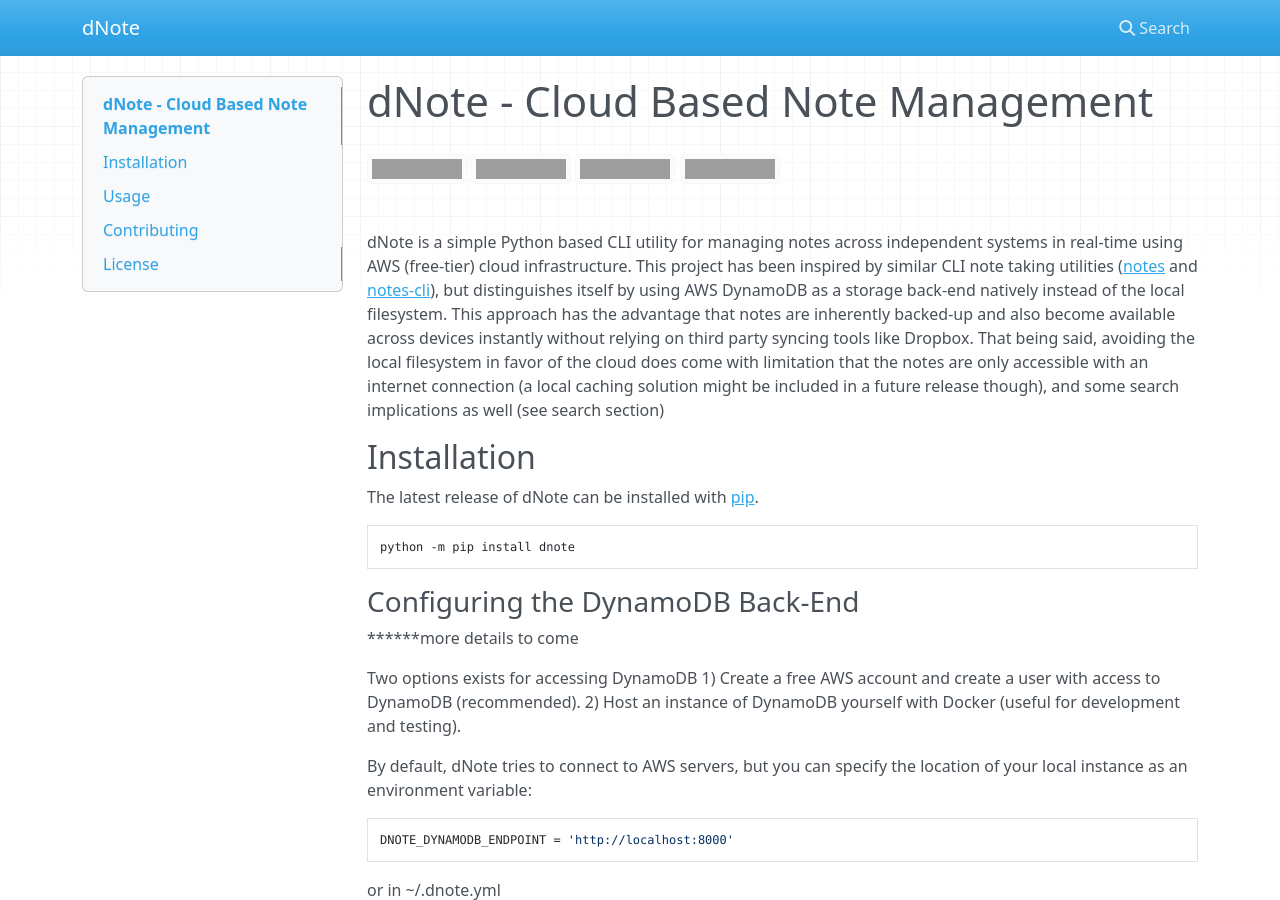
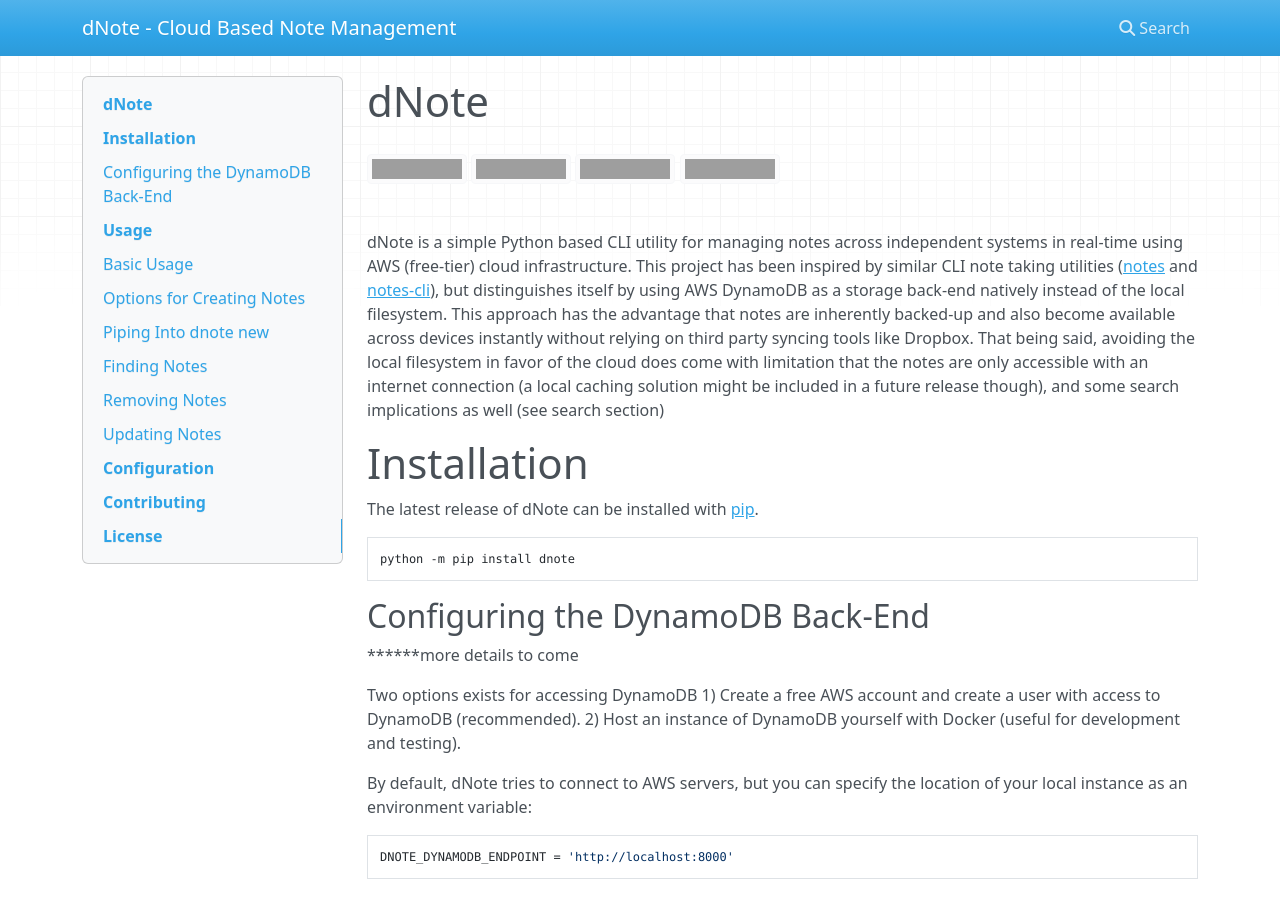
Before and after one commit to yetisir/cnote, an MkDocs documentation site: the page built from docs/index.md, in a window 1280 px wide and 900 px high, cut to the strip 0-900 px from the top of the window. Built offline with MkDocs 1.6.1, drawn with Linux system fonts in a browser that asks for light colours; nearby versions of some CDN libraries; some of the changed text lies outside the part shown; grey boxes are pictures that could not be loaded.

Commit message:
updates documentationi

````diff
--- a/docs/index.md
+++ b/docs/index.md
@@ -1,10 +1,10 @@
 
-# dNote - Cloud Based Note Management
+# dNote
 [![Build Status](https://travis-ci.com/yetisir/dnote.svg?branch=master)](https://travis-ci.co/yetisir/dnote) [![Coverage Status](https://coveralls.io/repos/github/yetisir/dnote/badge.svg?branch=master)](https://coveralls.io/github/yetisir/dnote?branch=master) [![Maintainability](https://api.codeclimate.com/v1/badges/9188bb54d74247ab039e/maintainability)](https://codeclimate.com/github/yetisir/dnote/maintainability) [![Documentation Status](https://readthedocs.org/projects/dnote/badge/?version=latest)](https://dnote.readthedocs.io/en/latest/?badge=latest)
 
 dNote is a simple Python based CLI utility for managing notes across independent systems in real-time using AWS (free-tier) cloud infrastructure. This project has been inspired by similar CLI note taking utilities ([notes](https://github.com/pimterry/notes)   and [notes-cli](https://github.com/rhysd/notes-cli)), but distinguishes itself by using AWS DynamoDB   as a storage back-end natively instead of the local filesystem. This approach has the advantage that notes are inherently backed-up and also become available across devices instantly without relying on third party syncing tools like Dropbox. That being said, avoiding the local filesystem in favor of the cloud does come with limitation that the notes are only accessible with an internet connection (a local caching solution might be included in a future release though), and some search implications as well (see search section)
 
-## Installation
+# Installation
 
 The latest release of dNote can be installed with [pip](https://pip.pypa.io/en/stable/).
 
@@ -12,7 +12,7 @@ The latest release of dNote can be installed with [pip](https://pip.pypa.io/en/s
 python -m pip install dnote
 ```
 
-### Configuring the DynamoDB Back-End
+## Configuring the DynamoDB Back-End
  ******more details to come
 
 Two options exists for accessing DynamoDB
@@ -30,27 +30,27 @@ or in ~/.dnote.yml
 dynamodb_endpoint: 'http://localhost:8000'
 ```
 
-## Usage
+# Usage
 dNote uses the default text editor for creating notes. If no system editor is specified this will default to Vim, though this can be configured (see configuration section). The syntax has been inspired by the other tools mentioned at the top of this document, with modifications where appropriate.
 
-### Basic Usage
+## Basic Usage
  The simplest way to create a note with dNote is to use the `new` command:
 ```bash
  dnote new
 ```
 The new command will open up a text editor in which you can type your notes. dNotes will grab the contents of the file and save it directly to the configured DynamoDB database.
 
-### Options for Creating Notes
+## Options for Creating Notes
 By default, a name is assigned to the note based on your username, but this can be overridden with the `--name` (or `-n`) flag. The name does not have to be unique, but is used as  a high level description of the note contents (like a file name).
 
 We can also tag notes so they may be easier to find in the future. Tagging is accomplished with the `--tag`  (or `-t`) flag  and takes a list of any number of tags.
 
 Finally,  the `--file` (or `-f`) flag can be used to specify a file to be used as the starting point for a note.
 
-### Piping Into `dnote new`
+## Piping Into `dnote new`
 We may find ourselves wanting to use the output of another program as a note. Although dNote will accept piped input, there is a weird combination of reading from stdin and opening Vim from the same process that renders the terminal in an unusable state afterwards. This is a known bug in dNote and PRs or any direction on how to handle this would gladly be accepted. The workaround for now is to issue a `reset` command afterwards to get the terminal functional again, or just use a different editor.
 
-### Finding Notes
+## Finding Notes
 dNote indexes all notes as they are written. The index is written to a separate table and used to lookup the specified search terms. To limit the number of index entries and maximize the likelihood of a search returning the intended result, a stemming algorithm from [NLTK](https://www.nltk.org/) is used to group similar words into the same search token (e.g. 'run', 'runs', 'runner', and 'running' would all return the same search results). This stemming approach makes the search experience more natural than regex approaches. That being said, the `--exact` (or `-e`) flag will ignore the stem token matches and yield only exact matches.
 
 Finding notes can be accomplished with the `find` command. To search the content of the note we can We can specify a time range with the `--range` (or `-r`) flag and include up to four text fields in the search:
@@ -77,14 +77,17 @@ dnote find -b 'test note' -h 'home-computer'
 
 With respect to more advanced queries, the decision to use a predefined text index limits us from more sophisticated pattern matching like regex since those approaches require iteration through the contents of the file and can't be done exclusively with an index. This can be accomplished in a future release however, by integrating AWS Elasticsearch or using local caching. That being said, Elasticsearch is not currently included in the AWS free-tier which makes it a bit inaccessible.
 
-### Removing Notes
+## Removing Notes
 Support for removing notes is currently being implemented. Please check back soon.
 
-### Updating Notes
+## Updating Notes
 Support for updating notes is currently being implemented. Please check back soon.
 
-## Contributing
+#Configuration
+Coming soon
+
+# Contributing
 Bugs? Missing features? Issues and pull requests are more than welcome.
 
-## License
+# License
 dNote is licensed under the  [GNU GPLv3](https://choosealicense.com/licenses/gpl-3.0/)
--- a/mkdocs.yml
+++ b/mkdocs.yml
@@ -1,3 +1,3 @@
-site_name: dNote
+site_name: dNote - Cloud Based Note Management
 nav:
   - Home: index.md
````
